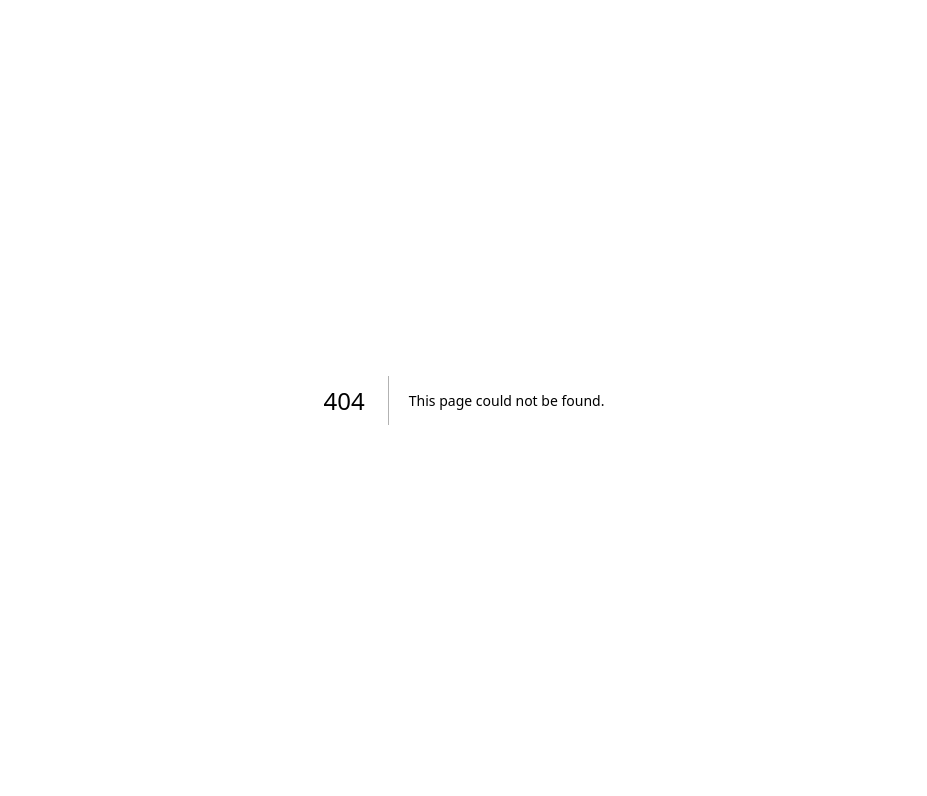
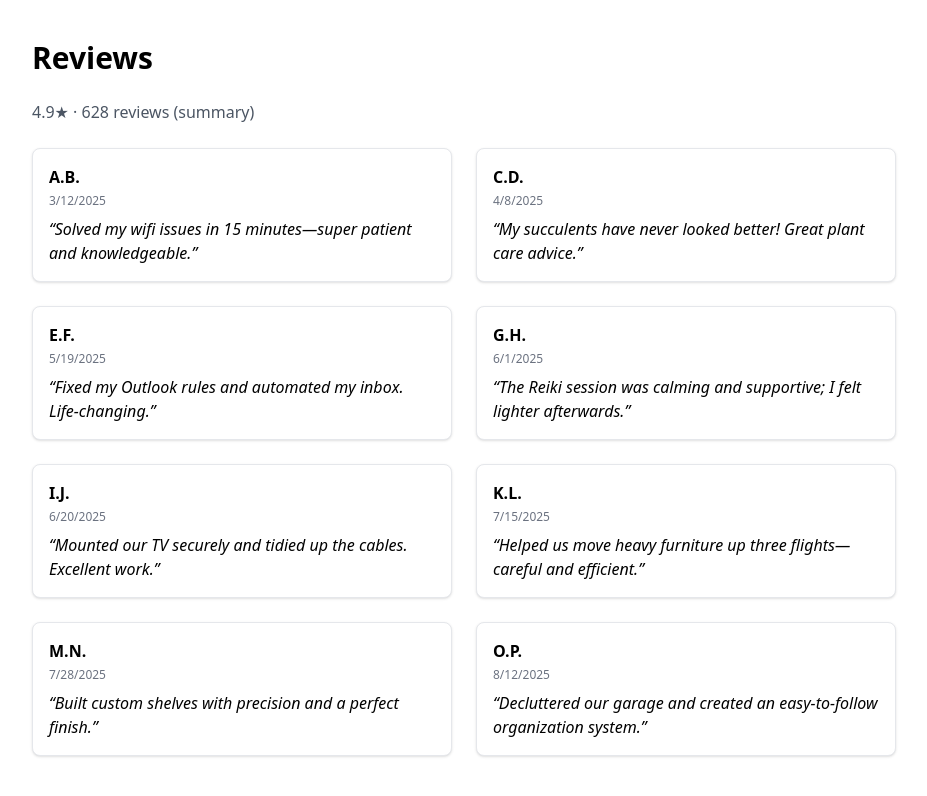
Before and after one commit to gggunit/versacraft-site, a Next.js app: page /site/reviews in a window 1280 px wide. Before the commit this address had no page. Shown: the top 796 px of the page, without its empty margins (176-1103 px from the left). Built offline with nearby package versions, Linux system fonts and the light colour scheme.

Commit message:
feat: add reviews page

```diff
--- /dev/null
+++ b/app/site/reviews/page.tsx
@@ -0,0 +1,15 @@
+import ReviewList from '@/components/ReviewList';
+
+export const metadata = {
+  title: 'Reviews — VersaCraft',
+};
+
+export default function ReviewsPage() {
+  return (
+    <main className="max-w-4xl mx-auto px-4 py-10 space-y-6">
+      <h1 className="text-3xl font-semibold">Reviews</h1>
+      <p className="text-gray-600">4.9★ · 628 reviews (summary)</p>
+      <ReviewList />
+    </main>
+  );
+}
```
